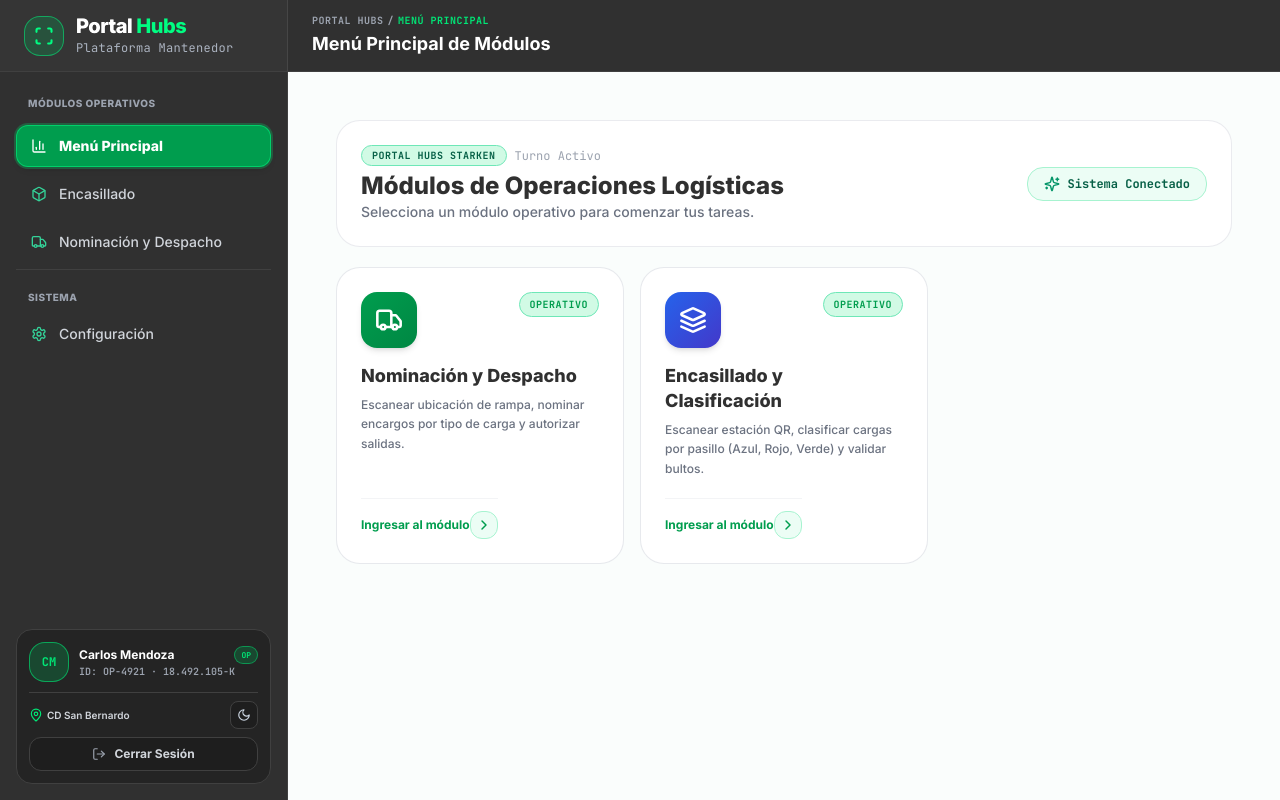
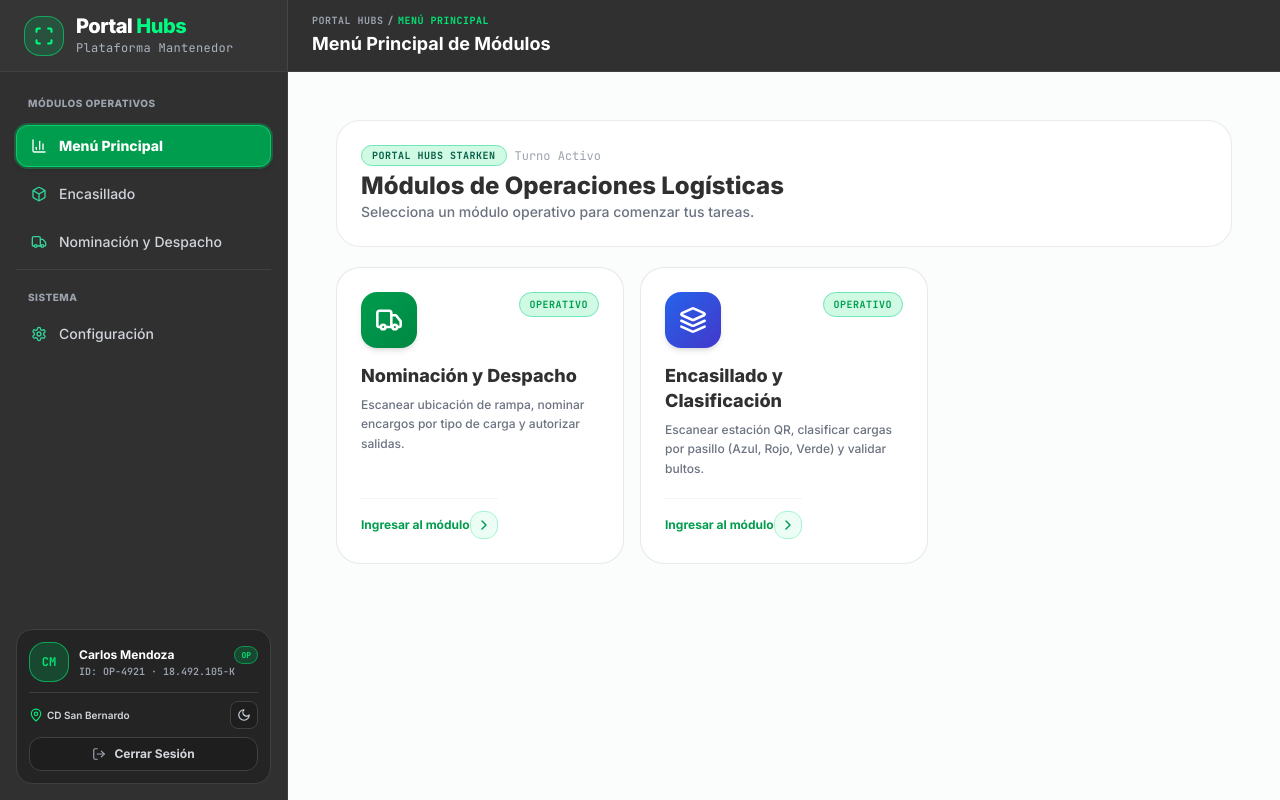
Before and after one commit to Hasthon/PortalHub, a React (Vite) app: page / in a window 1280 px wide. Both pictures are taken after a click on the button "Simular Escaneo Cédula de Identidad". Built offline with nearby package versions, Linux system fonts and the light colour scheme.

Commit message:
fix: remover badge de sistema conectado en el primer componente del menu principal

```diff
--- a/src/components/HomeModule.tsx
+++ b/src/components/HomeModule.tsx
@@ -5,7 +5,6 @@ import {
   Layers,
   Truck,
   ChevronRight,
-  Sparkles,
 } from 'lucide-react';
 
 interface HomeModuleProps {
@@ -129,10 +128,7 @@ export const HomeModule: React.FC<HomeModuleProps> = ({ onSelectModule }) => {
           </p>
         </div>
 
-        <div className="hidden md:flex items-center gap-2 px-4 py-2 rounded-2xl bg-emerald-50 dark:bg-emerald-950/60 border border-emerald-200 dark:border-emerald-800 text-xs font-mono text-emerald-800 dark:text-emerald-300 font-bold shrink-0">
-          <Sparkles className="w-4 h-4 text-emerald-600 stroke-[2.2]" />
-          <span>Sistema Conectado</span>
-        </div>
+        {/* Cabecera limpia sin badge de sistema conectado */}
       </div>
 
       {/* Grid de Módulos */}
```
